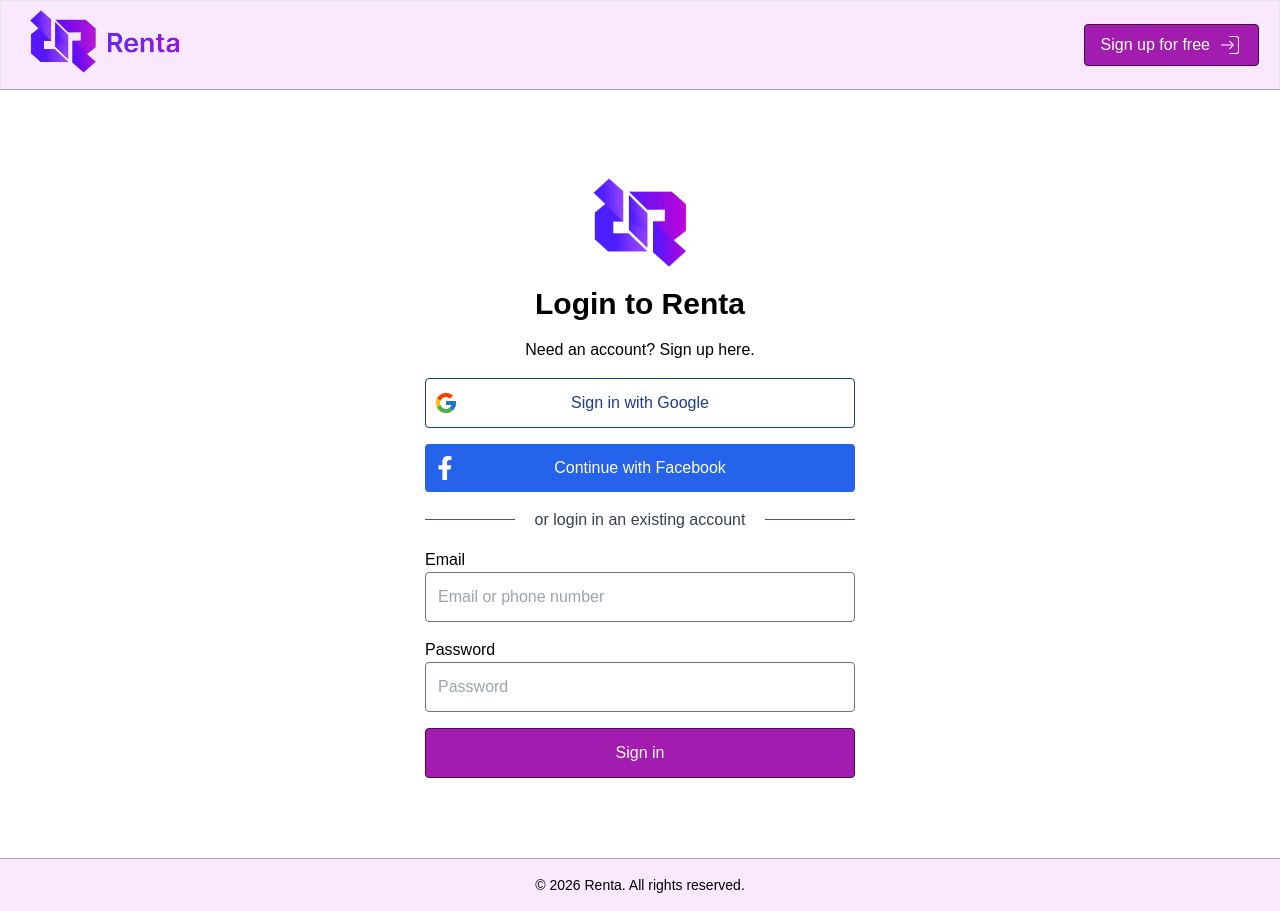
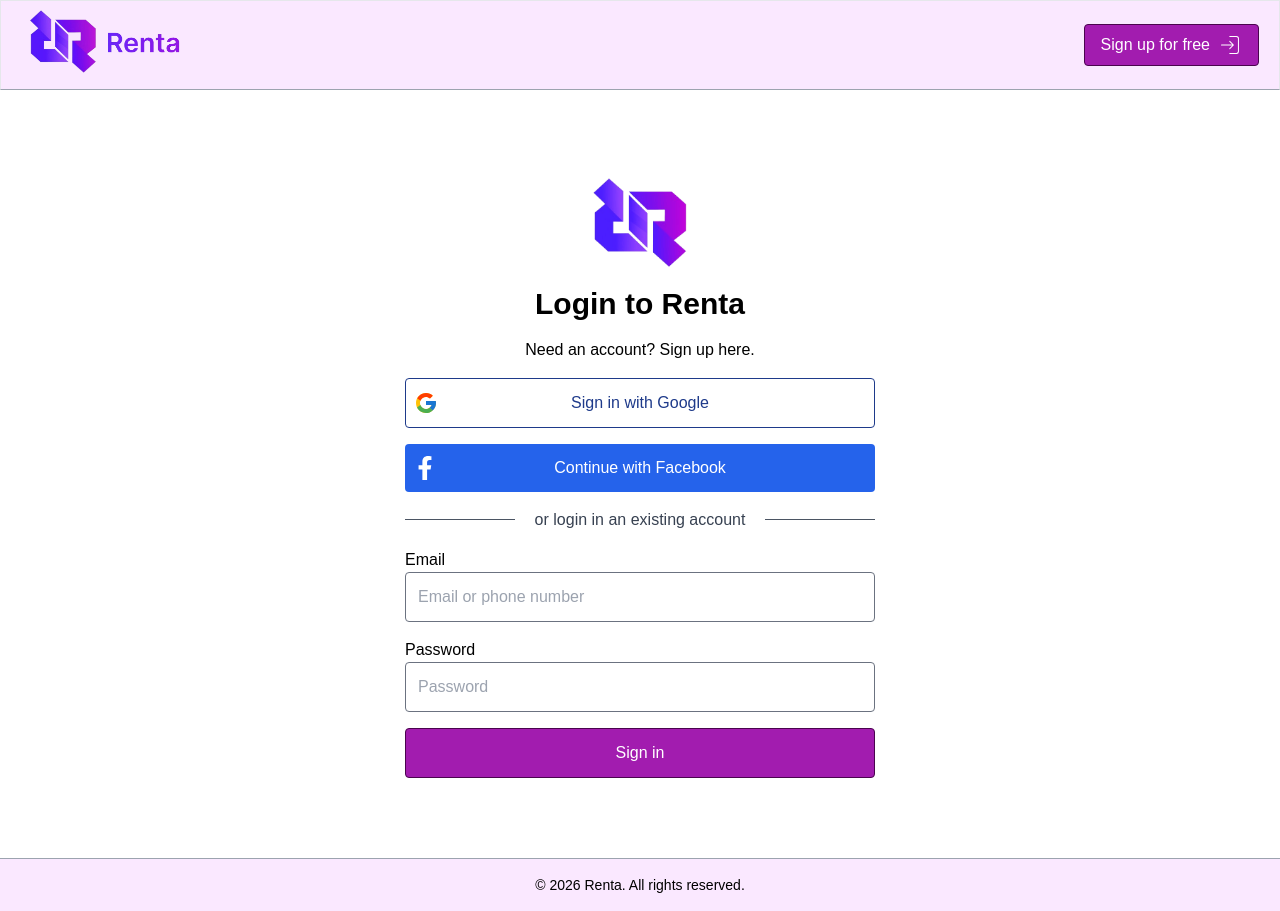
Before and after one commit to rencyjohnledesma/renta-frontend, a React (Vite) app: page / in a window 1280 px wide. Built offline with nearby package versions, Linux system fonts and the light colour scheme; a web font is replaced by a local one.

Commit message:
Refactor LoginTab component layout and functionality
Updated the layout and structure of the LoginTab component, including the addition of loading and message modals.

```diff
--- a/src/components/LoginTab.jsx
+++ b/src/components/LoginTab.jsx
@@ -44,7 +44,7 @@
   };
 
   return (
-    <div className='flex flex-col gap-4 justify-self-center w-full max-w-[430px] items-center py-20 relative max-md:p-6'>
+    <div className='flex flex-col gap-4 justify-self-center w-full max-w-[470px] items-center py-20 relative max-md:p-6'>
       {/* Logo */}
       <img src={Logo} alt="Renta Logo" height={100} width={100} className='animate-slideUp max-md:w-[80px] max-md:h-[80px]'/>
       <h2 className='text-3xl font-semibold'>Login to Renta</h2>
```
